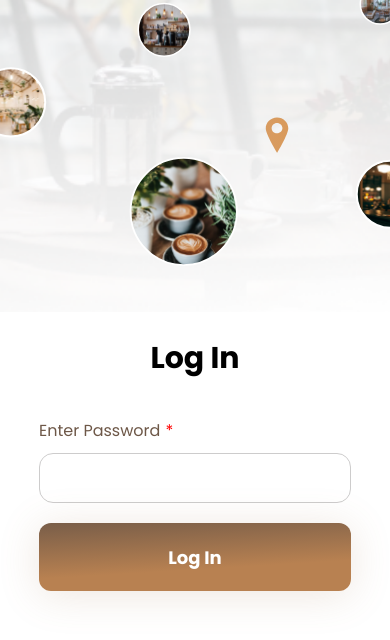
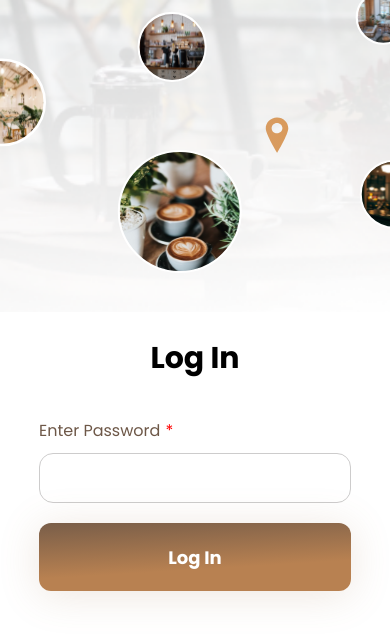
Before and after one commit to hustle-huts/hustlehuts-app, a Next.js app: page /users/login in a window 390 px wide. Shown: the top 640 px of the page. Built offline with nearby package versions, Linux system fonts and the light colour scheme.

Commit message:
fixed login header design issues

```diff
--- a/components/users/login-header.module.css
+++ b/components/users/login-header.module.css
@@ -11,35 +11,11 @@
     background-size: cover;
 }
 
-.line {
-    z-index: 2;
-    position: static;
-    height: 20% !important;
-}
-
-.circleTopLeft {
-    position: absolute;
-    z-index: 2;
-    width: 20%;
-    top: 0%;
-    height: 20%;
-    left: 0%;
-}
-
-.circleCenter {
-    position: absolute;
-    z-index: 2;
-    width: 100%;
-    height: 100%;
-    top: 5%;
-    left: 45%
-}
-
 .arrow {
     position: absolute;
     z-index: 2;
-    width: 100%;
-    height: 100%;
+    width: 6%;
+    height: 6%;
     left: 68%;
     top: 13%
 }
@@ -58,15 +34,17 @@
 .signup1 {
     position: absolute;
     z-index: 4;
+    width: 12%;
+    height: 22%;
     top: 10px;
-    left: 0
+    left: -3%;
 }
 
 .signup2 {
     position: absolute;
     z-index: 4;
-    width: 100%;
-    height: 100%;
+    width: 28%;
+    height: 20%;
     top: 15%;
     left: 33%
 }
@@ -74,17 +52,17 @@
 .signup3 {
     position: absolute;
     z-index: 4;
-    width: 100%;
-    height: 100%;
+    width: 12%;
+    height: 12%;
     top: 17%;
-    right: -3%;
+    right: -4%;
 }
 
 .login1 {
     position: absolute;
     z-index: 4;
-    width: 100%;
-    height: 100%;
+    width: 14%;
+    height: 21%;
     top: -7%;
     left: 35%;
 }
@@ -92,10 +70,57 @@
 .login2 {
     position: absolute;
     z-index: 4;
-    width: 100%;
-    height: 100%;
+    width: 9%;
+    height: 9%;
     top: -4%;
-    right: -1%;
+    right: -3%;
+}
+
+@media screen and (max-width: 440px) {
+    .signup1 {
+        position: absolute;
+        z-index: 4;
+        width: 15%;
+        height: 22%;
+        top: 10px;
+        left: -3%;
+    }
+
+    .signup2 {
+        position: absolute;
+        z-index: 4;
+        width: 32%;
+        height: 20%;
+        top: 15%;
+        left: 30%
+    }
+
+    .signup3 {
+        position: absolute;
+        z-index: 4;
+        width: 12%;
+        height: 12%;
+        top: 17%;
+        right: -4%;
+    }
+
+    .login1 {
+        position: absolute;
+        z-index: 4;
+        width: 18%;
+        height: 21%;
+        top: -5%;
+        left: 35%;
+    }
+
+    .login2 {
+        position: absolute;
+        z-index: 4;
+        width: 12%;
+        height: 12%;
+        top: -4%;
+        right: -3%;
+    }
 }
 
 /* Also adjusted for title "Log In" and form in Login.module.css for these screen widths */
--- a/components/users/login-header.tsx
+++ b/components/users/login-header.tsx
@@ -12,12 +12,12 @@ export default function LoginHeader() {
 
     return (
         <div className={styles.container}>
-            <Image className={styles.login1}  style={{ width: '14%', height: '21%', objectFit:"contain" }} alt="" src={LogIn1}  width="600" height="300" />
-            <Image className={styles.login2}  style={{ width: '9%', height: '9%', objectFit:"contain" }} alt="" src={LogIn2}  width="600" height="300" />
-            <Image className={styles.signup1}  style={{ width: '12%', height: '22%', objectFit:"contain" }} alt="" src={SignUp1}  width="600" height="300" />
-            <Image className={styles.arrow}  style={{ width: '6%', height: '6%', objectFit:"contain" }} alt="" src={LocationPointer}  width="600" height="300" />
-            <Image className={styles.signup2}  style={{ width: '28%', height: '20%', objectFit:"contain" }} alt="" src={SignUp2}  width="600" height="300" />
-            <Image className={styles.signup3}  style={{ width: '12%', height: '12%', objectFit:"contain" }} alt="" src={SignUp3}  width="600" height="300" />
+            <Image className={styles.login1} style={{ objectFit:"contain" }} alt="" src={LogIn1} />
+            <Image className={styles.login2} style={{ objectFit:"contain" }} alt="" src={LogIn2} />
+            <Image className={styles.signup1} style={{ objectFit:"contain" }} alt="" src={SignUp1} />
+            <Image className={styles.arrow} style={{ objectFit:"contain" }} alt="" src={LocationPointer} />
+            <Image className={styles.signup2} style={{ objectFit:"contain" }} alt="" src={SignUp2} />
+            <Image className={styles.signup3} style={{ objectFit:"contain" }} alt="" src={SignUp3} />
         </div>
     );
 }
```
